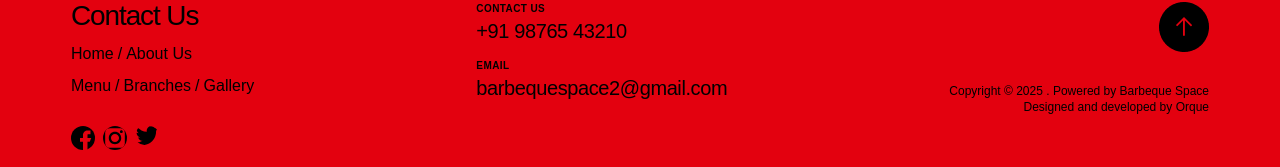
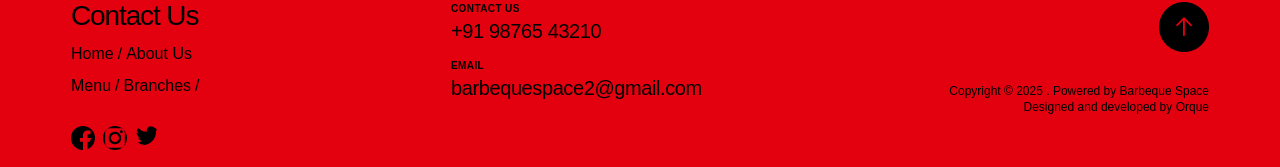
Before and after one commit to barbequespace2/Barbecuespace, a Next.js app: page / in a window 1280 px wide. Shown: the part 2489-2656 px from the top of the page. Built offline with nearby package versions, Linux system fonts and the light colour scheme; a web font is replaced by a local one.

Commit message:
website gallery page remove

```diff
--- a/src/components/Footer.tsx
+++ b/src/components/Footer.tsx
@@ -30,7 +30,7 @@ export default function Footer() {
               <span className="mr-1">/</span>
               <Link href="/branches" className="mr-1">Branches</Link>
               <span className="mr-1">/</span>
-              <Link href="/gallery">Gallery</Link>
+              {/* <Link href="/gallery">Gallery</Link> */}
             </span>
           </div>
           <div className="flex gap-2 mt-4">
@@ -105,7 +105,7 @@ export default function Footer() {
             <Link href="/" className="mr-1">Home</Link> / <Link href="/aboutus">About us</Link>
           </p>
           <p className="text-black text-base">
-            <Link href="/menu" className="mr-1">Menu</Link> / <Link href="/branches">Branches</Link> / <Link href="/gallery">Gallery</Link>
+            <Link href="/menu" className="mr-1">Menu</Link> / <Link href="/branches">Branches</Link>  {/* <Link href="/gallery">Gallery</Link> */}
           </p>
         </div>
 
--- a/src/components/Header.tsx
+++ b/src/components/Header.tsx
@@ -11,7 +11,7 @@ const navItems = [
   { name: 'About Us', href: '/aboutus' },
   { name: 'Menu', href: '/menu' },
   { name: 'Branches', href: '/branches' },
-  { name: 'Gallery', href: '/gallery' },
+  // { name: 'Gallery', href: '/gallery' },
 ];
 
 export default function Header() {
--- a/src/components/MobileMenu.tsx
+++ b/src/components/MobileMenu.tsx
@@ -8,7 +8,7 @@ const navItems = [
   { name: 'About Us', href: '/aboutus' },
   { name: 'Menu', href: '/menu' },
   { name: 'Branches', href: '/branches' },
-  { name: 'Gallery', href: '/gallery' },
+  // { name: 'Gallery', href: '/gallery' },
   { name: 'Contact Us', href: '/contactus' },
 ];
 
```
